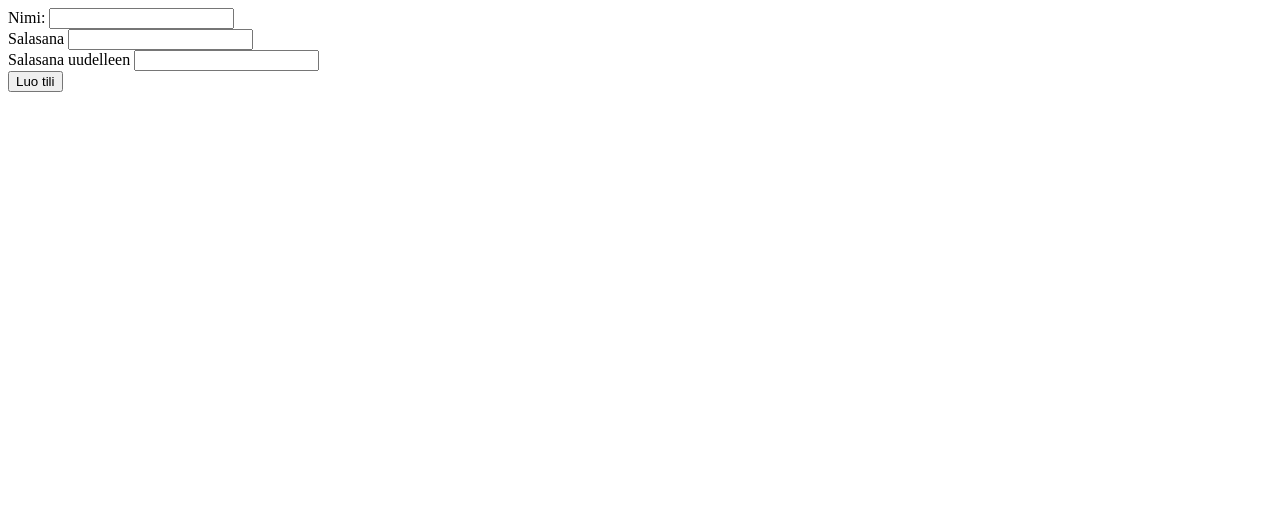
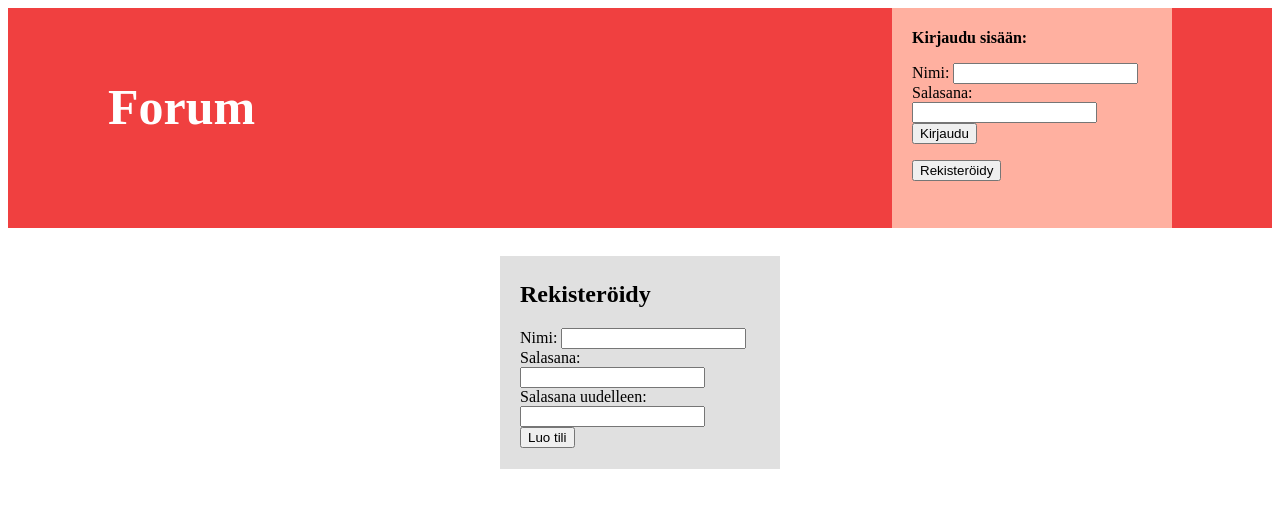
Before and after one commit to FexbYk23/forum, a Flask app: page /register in a window 1280 px wide. Shown: the top 508 px of the page. Run offline with Flask 2, Linux system fonts and the light colour scheme.

Commit message:
updated layout

```diff
--- a/src/routes.py
+++ b/src/routes.py
@@ -49,7 +49,7 @@ def register():
         return display_error("Rekisteröityminen epäonnistui", "nimi on jo käytössä")
 
     elif request.method == "GET":
-        return render_template("register.html")
+        return render_template("register.html", user=None)
 
 
 @app.route("/login", methods=["POST"])
@@ -63,7 +63,7 @@ def return_redirect_page():
             "Väärä käyttäjänimi tai salasana")
 
 
-@app.route("/logout")
+@app.route("/logout", methods=["POST"])
 def logout():
     session.end_session()
     return return_redirect()
--- a/src/static/style.css
+++ b/src/static/style.css
@@ -1,5 +1,18 @@
 textarea {
 	resize: none;
+}
+
+#titlebar {
+	height: 220px;
+	padding: 0px 100px;
+	background-color: #F04040;
+}
+
+#title-text{
+	color: #FFFFFF;
+	margin: 70px 0px;
+	font-size: 50px;
+	float: left;
 }
 
 #post-body {
@@ -27,7 +40,18 @@ textarea {
 }
 
 #login {
-	padding: 5px 5px;
+	display: block;
+	float: right;
+	padding: 5px 20px;
+	background-color: #FFB0A0;
+	width: 240px;
+	height: 210px;
+}
+
+
+#register-box {
+	padding: 5px 20px;
+	margin: 10px auto;
 	background-color: #E0E0E0;
 	width: 240px;
 }
--- /dev/null
+++ b/src/templates/layout.html
@@ -0,0 +1,44 @@
+<!doctype>
+<link rel="stylesheet" href="/static/style.css">
+
+<div id="titlebar">
+	<a href="/"><h1 id="title-text">Forum</h1></a>
+
+
+{% if user == None %}
+
+<div id="login">
+
+<p><b>Kirjaudu sisään:</b></p>
+
+<form action="/login" method="POST">
+        Nimi:
+        <input type="text" name="username">
+        <br>
+        Salasana:
+        <input type="text" name="password">
+        <br>
+        <input type="hidden" name="redirect" value="{{ request.path }}">
+        <input type="submit" value="Kirjaudu">
+</form>
+
+<form action="/register" method="GET">
+        <input type="submit" value="Rekisteröidy">
+</form>
+</div>
+{% else %}
+<div id="login">
+
+        <p>Olet kirjautunut käyttäjänä <b>{{ user }}</b></p>
+        <form action="/logout" method="POST">
+                <input type="hidden" name="redirect" value="{{ request.path }}">
+                <input type="submit" value="Kirjaudu ulos">
+        </form>
+</div>
+{% endif %}
+
+</div>
+
+
+<br>
+{% block content %}{% endblock %}
--- a/src/templates/register.html
+++ b/src/templates/register.html
@@ -1,16 +1,21 @@
+{% extends "layout.html" %}
+{% block content %}
 <title>Rekisteröityminen</title>
-
+<div id="register-box">
+<h2>Rekisteröidy</h2>
 
 
 <form action="/register" method="POST">
 	Nimi:
 	<input type="text" name="username">
 	<br>
-	Salasana
+	Salasana:
 	<input type="text" name="password">
 	<br>
-	Salasana uudelleen
+	Salasana uudelleen:
 	<input type="text" name="password2">
 	<br>
 	<input type="submit" value="Luo tili">
 </form>
+</div>
+{% endblock %}
--- a/src/templates/thread.html
+++ b/src/templates/thread.html
@@ -1,4 +1,5 @@
-<link rel="stylesheet" href="/static/style.css">
+{% extends "layout.html" %}
+{% block content %}
 <title>ketju</title>
 
 
@@ -52,5 +53,6 @@
 </form>
 {% else %}
 <p>Osallistu keskusteluun kirjautumalla sisään.</p>
-{% include "login_box.html" %}
 {% endif %}
+
+{% endblock %}
--- a/src/templates/topic.html
+++ b/src/templates/topic.html
@@ -1,4 +1,5 @@
-<link rel="stylesheet" href="/static/style.css">
+{% extends "layout.html" %}
+{% block content %}
 <title>Ketjut</title>
 
 <a href="/">Etusivu</a> /
@@ -51,5 +52,6 @@ Uusin viesti:
 </form>
 {% else %}
 <p>Kirjaudu sisään luodaksesi keskusteluketjuja.</p>
-{% include "login_box.html" %}
 {% endif %}
+
+{% endblock %}
```
Also changed, not shown: src/templates/index.html (+6 -2 lines), src/templates/login_box.html (deleted, +0 -29 lines).
